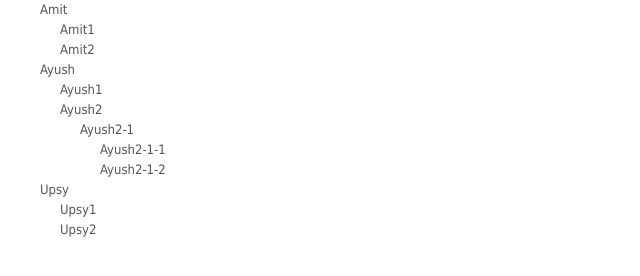
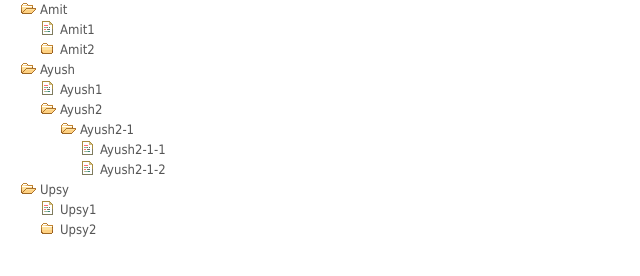
Before and after one commit to upasanagithub/treeview, a plain HTML site: page index.html in a window 1280 px wide. Shown: the whole page, without its empty margins (0-640 px from the left). Drawn offline with nearby package versions, Linux system fonts and the light colour scheme.

Commit message:
Update style.css

```diff
--- a/style.css
+++ b/style.css
@@ -26,19 +26,19 @@ div[data-tree-model] li {
 
 div[data-tree-model] li .expanded {
   padding: 1px 10px;
-  background-image: url("images/open_folder.png");
+  background-image: url("open_folder.png");
   background-repeat: no-repeat;
 }
 
 div[data-tree-model] li .collapsed {
   padding: 1px 10px;
-  background-image: url("images/folder-closed.png");
+  background-image: url("folder-closed.png");
   background-repeat: no-repeat;
 }
 
 div[data-tree-model] li .normal {
   padding: 1px 10px;
-  background-image: url("images/file.png");
+  background-image: url("file.png");
   background-repeat: no-repeat;
 }
 
```
